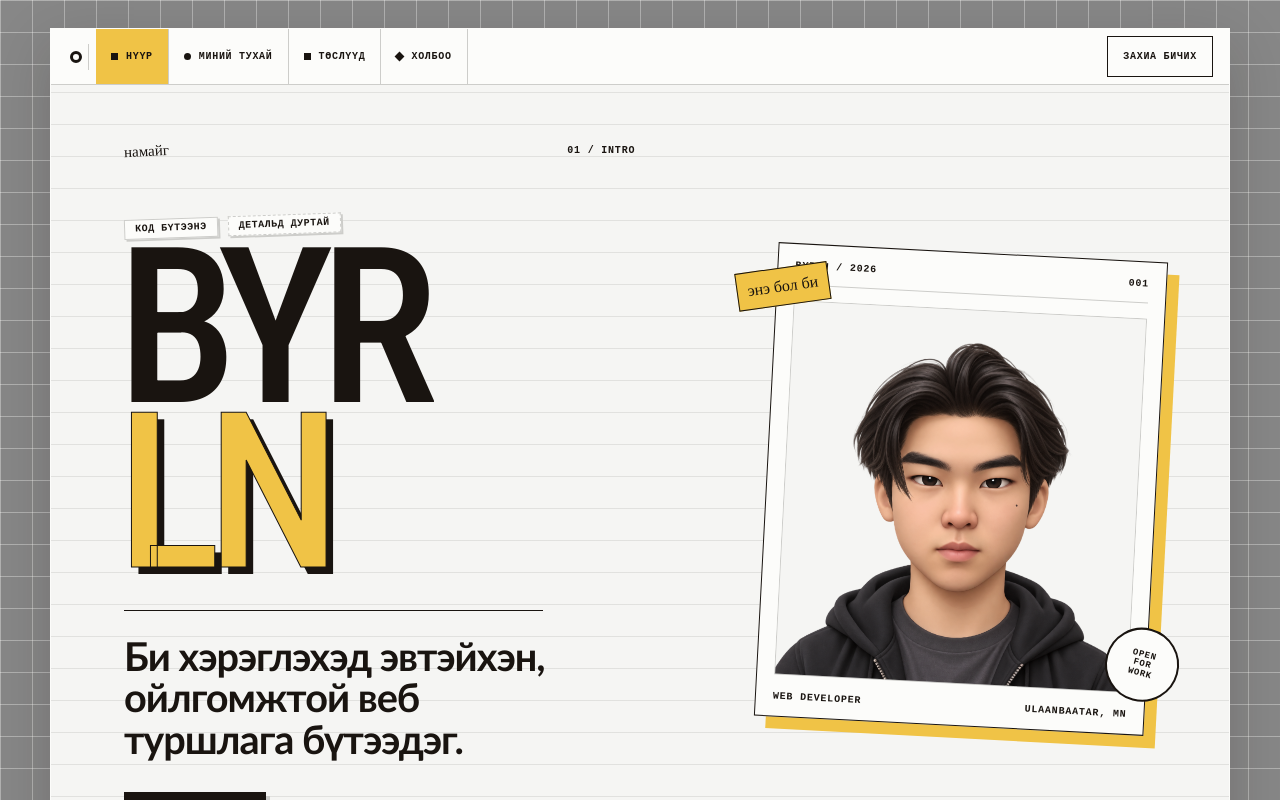
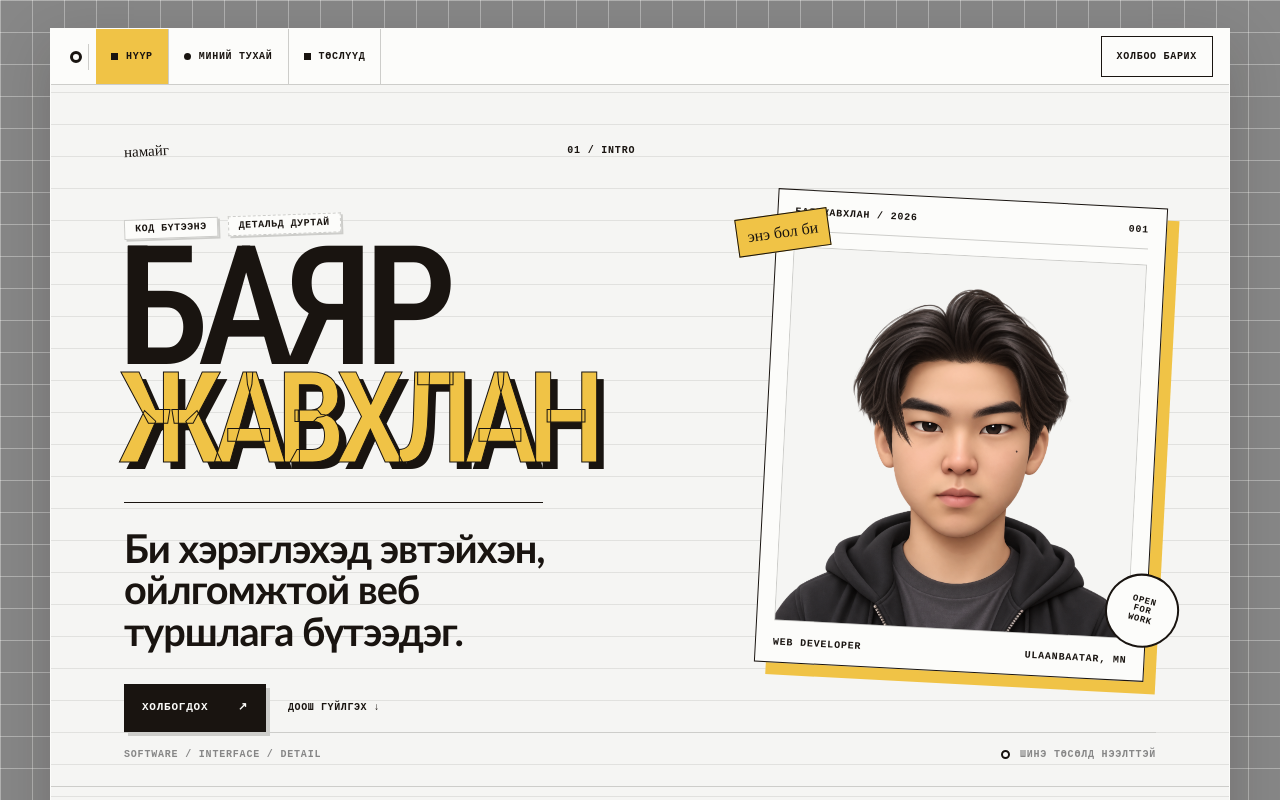
Before and after one commit to Byrln/Portfolio, a Next.js app: page / in a window 1280 px wide. Shown: the top 800 px of the page. Built offline with nearby package versions, Linux system fonts and the light colour scheme.

Commit message:
Polish portfolio naming navigation and motion

```diff
--- a/src/app/globals.css
+++ b/src/app/globals.css
@@ -21,6 +21,7 @@
 
 html {
   scroll-behavior: smooth;
+  scroll-padding-top: 72px;
 }
 
 body {
@@ -42,6 +43,7 @@ a {
 
 a {
   color: inherit;
+  transition: color .22s ease, background-color .22s ease, border-color .22s ease, transform .22s ease, opacity .22s ease;
 }
 
 button {
@@ -153,6 +155,7 @@ svg {
 
 .nav a:hover {
   background: oklch(0.92 0.004 106.45);
+  transform: translateY(-2px);
 }
 
 .nav a.active {
@@ -262,7 +265,7 @@ svg {
   width: min-content;
   margin: 0;
   font-family: var(--font-display);
-  font-size: clamp(110px, 17vw, 220px);
+  font-size: clamp(90px, 13vw, 168px);
   line-height: .76;
   letter-spacing: -.065em;
   text-transform: uppercase;
@@ -271,6 +274,7 @@ svg {
 }
 
 .hero-copy h1 span:last-child {
+  font-size: .76em;
   color: var(--accent);
   -webkit-text-stroke: 1px var(--fg);
   text-shadow: 7px 7px 0 var(--fg);
@@ -417,6 +421,82 @@ svg {
 .primary-cta:hover {
   transform: translate(2px, 2px);
   box-shadow: 2px 2px 0 var(--border);
+}
+
+.filter,
+.menu-toggle,
+.brand-dot,
+.project-card,
+.hero-portrait,
+.profile-poster,
+.contact-card,
+.inquiry-form,
+.case-image figure {
+  transition: transform .28s cubic-bezier(.2,.8,.2,1), box-shadow .28s ease, background-color .22s ease;
+}
+
+.filter:hover {
+  transform: translateY(-3px) rotate(-1deg);
+  box-shadow: 3px 3px 0 var(--border);
+}
+
+.filter.active:hover {
+  background: var(--fg);
+  box-shadow: 3px 3px 0 var(--accent);
+}
+
+.project-card:hover {
+  transform: translateY(-5px);
+  box-shadow: 0 14px 0 var(--accent);
+}
+
+.project-card:hover .project-visual img {
+  transform: rotate(0deg) scale(1.025);
+}
+
+.project-visual img {
+  transition: transform .45s cubic-bezier(.2,.8,.2,1), box-shadow .3s ease;
+}
+
+.project-link:hover,
+.footer a:hover,
+.case-body aside a:hover,
+.case-next a:hover {
+  color: var(--accent);
+}
+
+.hero-portrait-wrap:hover .hero-portrait {
+  transform: translate(-4px, -5px) rotate(-1deg);
+  box-shadow: 17px 17px 0 var(--accent);
+}
+
+.profile-poster:hover {
+  transform: rotate(0deg) translateY(-5px);
+  box-shadow: 12px 12px 0 var(--accent);
+}
+
+.page-content,
+.case-study,
+.site-shell > .hero,
+.site-shell > .about,
+.site-shell > .work,
+.site-shell > .contact {
+  animation: page-enter .6s ease both;
+}
+
+@keyframes page-enter {
+  from { opacity: 0; transform: translateY(10px); }
+  to { opacity: 1; transform: translateY(0); }
+}
+
+@media (prefers-reduced-motion: reduce) {
+  html { scroll-behavior: auto; }
+  *, *::before, *::after {
+    animation-duration: .01ms !important;
+    animation-iteration-count: 1 !important;
+    scroll-behavior: auto !important;
+    transition-duration: .01ms !important;
+  }
 }
 
 .primary-cta svg {
--- a/src/app/layout.tsx
+++ b/src/app/layout.tsx
@@ -14,7 +14,7 @@ export const metadata: Metadata = {
 
 export default function RootLayout({ children }: Readonly<{ children: React.ReactNode }>) {
   return (
-    <html lang="mn">
+    <html lang="mn" data-scroll-behavior="smooth">
       <body>{children}</body>
     </html>
   );
--- a/src/portfolio/components/About.tsx
+++ b/src/portfolio/components/About.tsx
@@ -19,7 +19,7 @@ export default function About() {
             className="polaroid left avatar"
             data-od-id="about-portrait"
           >
-            <img src="/assets/avatar-byrln.png" alt="Byrln-ийн дүрслэл" />
+            <img src="/assets/avatar-byrln.png" alt="Баяржавхлангийн дүрслэл" />
             <small>Ulaanbaatar, MN</small>
           </figure>
           <div className="about-copy">
--- a/src/portfolio/components/Footer.tsx
+++ b/src/portfolio/components/Footer.tsx
@@ -3,7 +3,7 @@ import Link from "next/link";
 export default function Footer() {
   return (
     <footer className="footer" data-od-id="site-footer">
-      <span>© 2026 Byrln / Ulaanbaatar</span>
+      <span>© 2026 Баяржавхлан / Ulaanbaatar</span>
       <Link href="/">Нүүр хуудас ↑</Link>
     </footer>
   );
--- a/src/portfolio/components/Header.tsx
+++ b/src/portfolio/components/Header.tsx
@@ -8,7 +8,6 @@ const navigation = [
   { id: "home", href: "/", label: "Нүүр", mark: "" },
   { id: "about", href: "/about", label: "Миний тухай", mark: " round" },
   { id: "projects", sectionId: "work", href: "/projects", label: "Төслүүд", mark: "" },
-  { id: "contact", href: "/contact", label: "Холбоо", mark: " diamond" },
 ];
 
 export default function Header() {
@@ -71,7 +70,7 @@ export default function Header() {
           href="/contact"
           onClick={closeMenu}
         >
-          Захиа бичих
+          Холбоо барих
         </Link>
       </nav>
       <button
--- a/src/portfolio/components/Hero.tsx
+++ b/src/portfolio/components/Hero.tsx
@@ -11,7 +11,7 @@ export default function Hero() {
             <span className="label-tape">код бүтээнэ</span>
             <span className="label-tape highlight">детальд дуртай</span>
           </div>
-          <h1 data-od-id="hero-name"><span>BYR</span><span>LN</span></h1>
+          <h1 data-od-id="hero-name"><span>БАЯР</span><span>ЖАВХЛАН</span></h1>
           <div className="hero-rule" aria-hidden="true" />
           <p className="hero-statement" data-od-id="hero-headline">
             Би хэрэглэхэд эвтэйхэн, ойлгомжтой веб туршлага бүтээдэг.
@@ -26,7 +26,7 @@ export default function Hero() {
         <div className="hero-portrait-wrap">
           <span className="portrait-note hand">энэ бол би</span>
           <figure className="hero-portrait">
-            <div className="portrait-topline"><span>BYRLN / 2026</span><span>001</span></div>
+            <div className="portrait-topline"><span>БАЯРЖАВХЛАН / 2026</span><span>001</span></div>
             <img src="/assets/avatar-byrln.png" alt="Баяржавхлангийн хөрөг" />
             <figcaption><span>Web developer</span><span>Ulaanbaatar, MN</span></figcaption>
           </figure>
--- a/src/sections/Header.tsx
+++ b/src/sections/Header.tsx
@@ -28,7 +28,7 @@ export const Header = () => {
             </Link>
           ))}
           <Link href="/deal" className="nav-cta">
-            Захиа бичих
+            Холбоо барих
           </Link>
         </nav>
 
```
